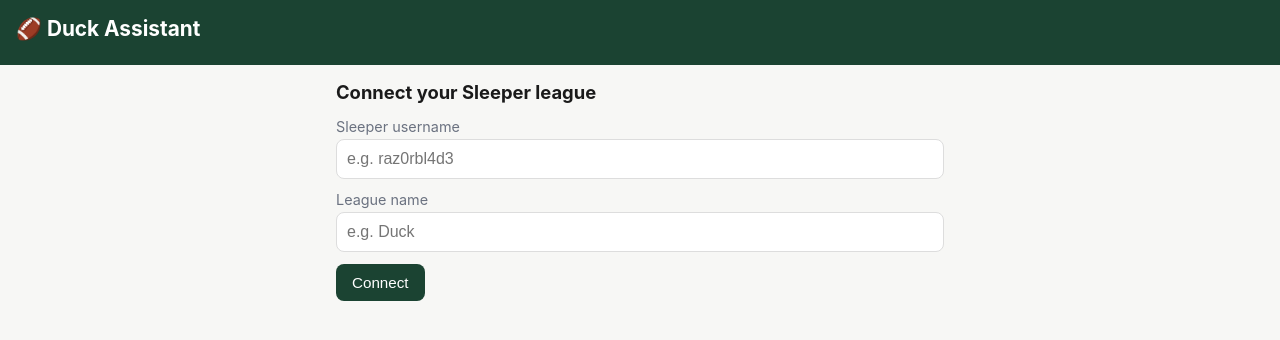
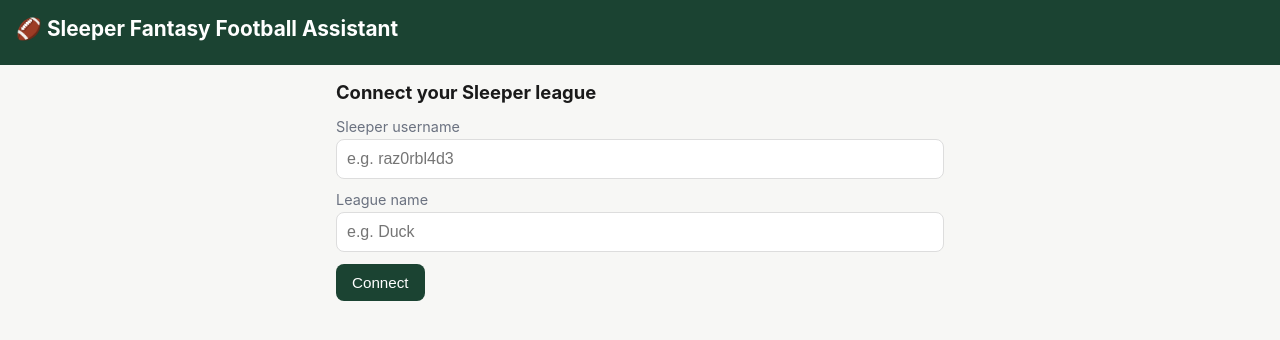
Before and after one commit to phainlen/FantasyAssistant, a website: page public/index.html in a window 1280 px wide. Drawn offline with Linux system fonts and the light colour scheme.

Commit message:
Update index.html

```diff
--- a/public/index.html
+++ b/public/index.html
@@ -3,14 +3,14 @@
 <head>
   <meta charset="UTF-8" />
   <meta name="viewport" content="width=device-width, initial-scale=1.0" />
-  <title>Duck Assistant</title>
+  <title>Fantasy Football Assistant</title>
   <link rel="manifest" href="/manifest.json" />
   <meta name="theme-color" content="#1B4332" />
   <link rel="stylesheet" href="/styles.css" />
 </head>
 <body>
   <header>
-    <h1>🏈 Duck Assistant</h1>
+    <h1>🏈 Sleeper Fantasy Football Assistant</h1>
     <nav id="tabs" class="hidden">
       <button data-tab="lineup" class="tab-btn active">Lineup</button>
       <button data-tab="trends" class="tab-btn">Trends</button>
```
